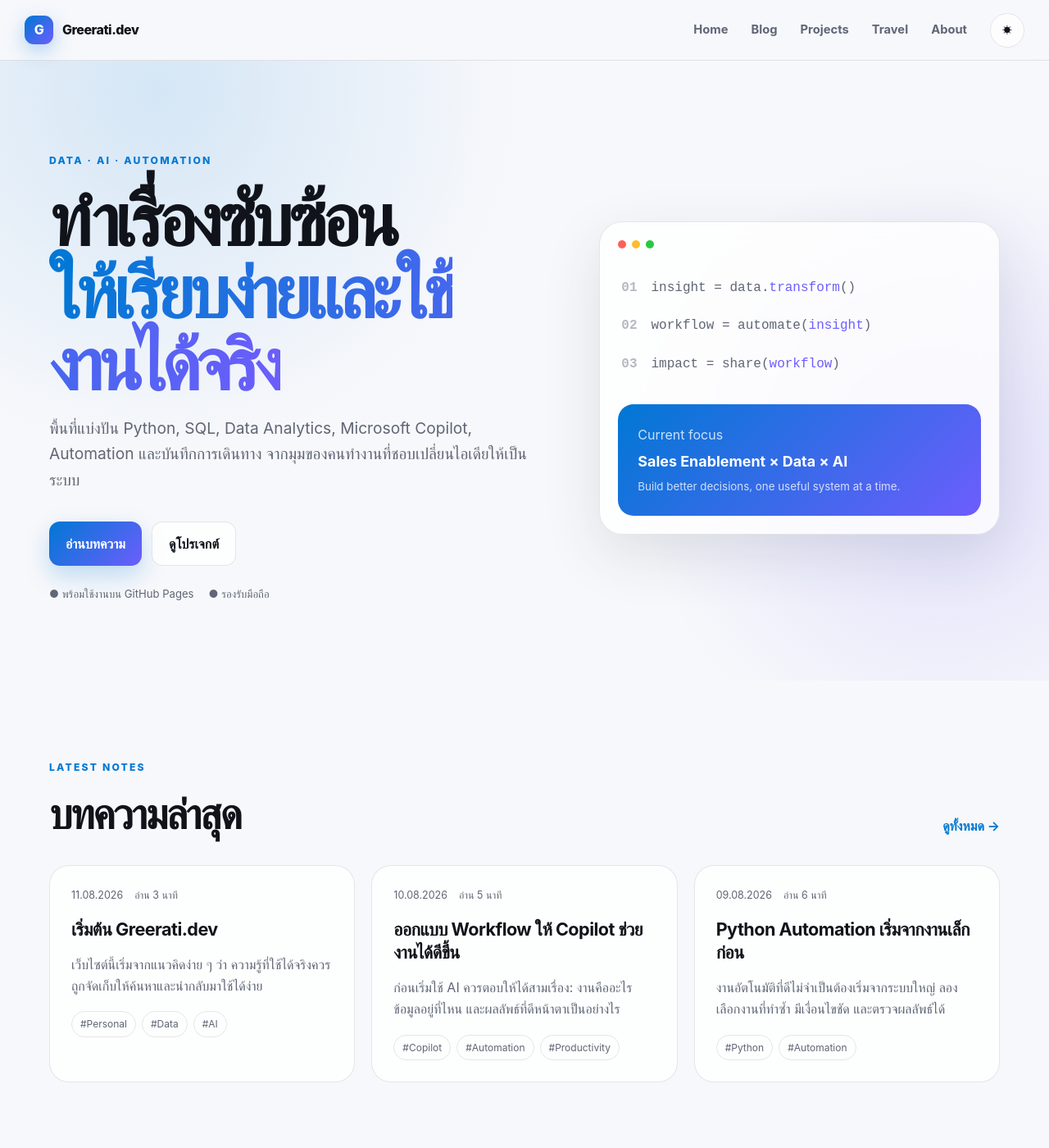
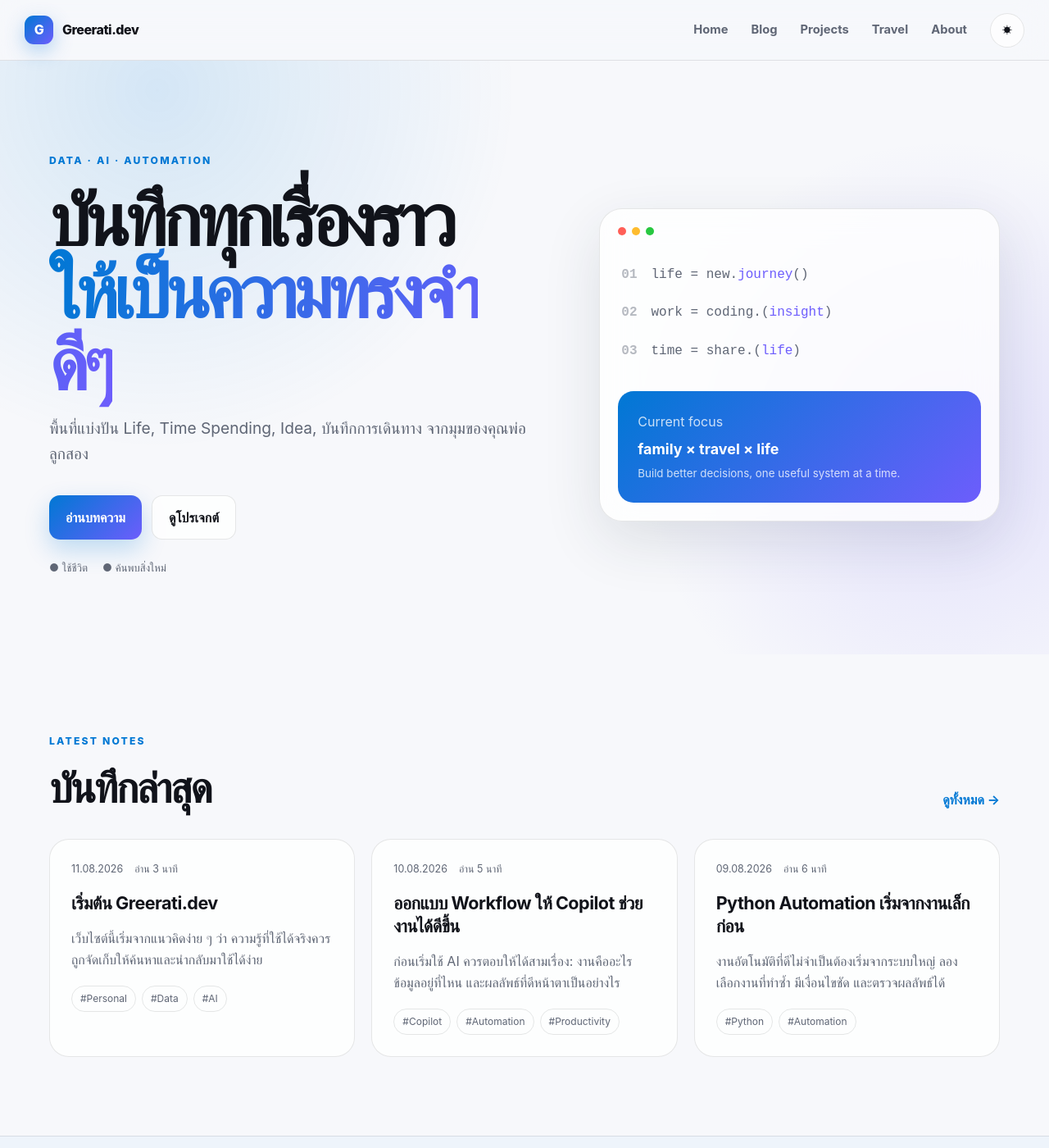
Before and after one commit to kakratua/kakratua.github.io, a Jekyll site: the page built from index.html, in a window 1280 px wide and 1400 px high. Shown: the whole window at 82% size. Built offline with Jekyll 4.4.1, drawn with Linux system fonts in a browser that asks for light colours; some of the changed text lies outside the part shown.

Commit message:
Update index.html

```diff
--- a/index.html
+++ b/index.html
@@ -7,23 +7,23 @@ title: Home
   <div class="shell hero-grid">
     <div class="hero-copy reveal">
       <p class="eyebrow">DATA · AI · AUTOMATION</p>
-      <h1>ทำเรื่องซับซ้อน<br><span>ให้เรียบง่ายและใช้งานได้จริง</span></h1>
-      <p class="lead">พื้นที่แบ่งปัน Python, SQL, Data Analytics, Microsoft Copilot, Automation และบันทึกการเดินทาง จากมุมของคนทำงานที่ชอบเปลี่ยนไอเดียให้เป็นระบบ</p>
+      <h1>บันทึกทุกเรื่องราว<br><span>ให้เป็นความทรงจำดีๆ</span></h1>
+      <p class="lead">พื้นที่แบ่งปัน Life, Time Spending, Idea, บันทึกการเดินทาง จากมุมของคุณพ่อลูกสอง</p>
       <div class="actions"><a class="button primary" href="{{ '/blog/' | relative_url }}">อ่านบทความ</a><a class="button secondary" href="{{ '/projects/' | relative_url }}">ดูโปรเจกต์</a></div>
-      <div class="micro-proof"><span>● พร้อมใช้งานบน GitHub Pages</span><span>● รองรับมือถือ</span></div>
+      <div class="micro-proof"><span>● ใช้ชีวิต</span><span>● ค้นพบสิ่งใหม่</span></div>
     </div>
     <div class="hero-panel reveal delay-1">
       <div class="window-bar"><i></i><i></i><i></i></div>
-      <div class="code-line"><b>01</b><span>insight = data.<em>transform</em>()</span></div>
-      <div class="code-line"><b>02</b><span>workflow = automate(<em>insight</em>)</span></div>
-      <div class="code-line"><b>03</b><span>impact = share(<em>workflow</em>)</span></div>
-      <div class="signal-card"><span>Current focus</span><strong>Sales Enablement × Data × AI</strong><small>Build better decisions, one useful system at a time.</small></div>
+      <div class="code-line"><b>01</b><span>life = new.<em>journey</em>()</span></div>
+      <div class="code-line"><b>02</b><span>work = coding.(<em>insight</em>)</span></div>
+      <div class="code-line"><b>03</b><span>time = share.(<em>life</em></em>)</span></div>
+      <div class="signal-card"><span>Current focus</span><strong>family × travel × life</strong><small>Build better decisions, one useful system at a time.</small></div>
     </div>
   </div>
 </section>
 
 <section class="section shell">
-  <div class="section-head"><div><p class="eyebrow">LATEST NOTES</p><h2>บทความล่าสุด</h2></div><a class="text-link" href="{{ '/blog/' | relative_url }}">ดูทั้งหมด →</a></div>
+  <div class="section-head"><div><p class="eyebrow">LATEST NOTES</p><h2>บันทึกล่าสุด</h2></div><a class="text-link" href="{{ '/blog/' | relative_url }}">ดูทั้งหมด →</a></div>
   <div class="card-grid">{% for post in site.posts limit:3 %}{% include post-card.html %}{% endfor %}</div>
 </section>
 
@@ -33,6 +33,6 @@ title: Home
 </div></section>
 
 <section class="section shell"><div class="about-split">
-  <div><p class="eyebrow">ABOUT</p><h2>เทคโนโลยีมีคุณค่า เมื่อช่วยให้คนทำงานได้ดีขึ้น</h2></div>
-  <div><p class="lead small">ผม Greerati ทำงานด้าน Network Sales Enablement สนใจการใช้ข้อมูล ระบบอัตโนมัติ และ AI เพื่อแก้ปัญหาการทำงานจริง</p><a class="text-link" href="{{ '/about/' | relative_url }}">รู้จักกันมากขึ้น →</a></div>
+  <div><p class="eyebrow">ABOUT</p><h2>เมื่อคุณพ่อลูกสองอย่างผม อยากบันทึกเรื่องราวทิ้งไว้บนโลก</h2></div>
+  <div><p class="lead small">ผม Greerati ทำงานด้าน เทคโนโลยี แต่ก็อยากใช้ชีวิตบ้าง เพื่อตัวเองและลูกน้อย</p><a class="text-link" href="{{ '/about/' | relative_url }}">รู้จักกันมากขึ้น →</a></div>
 </div></section>
```
